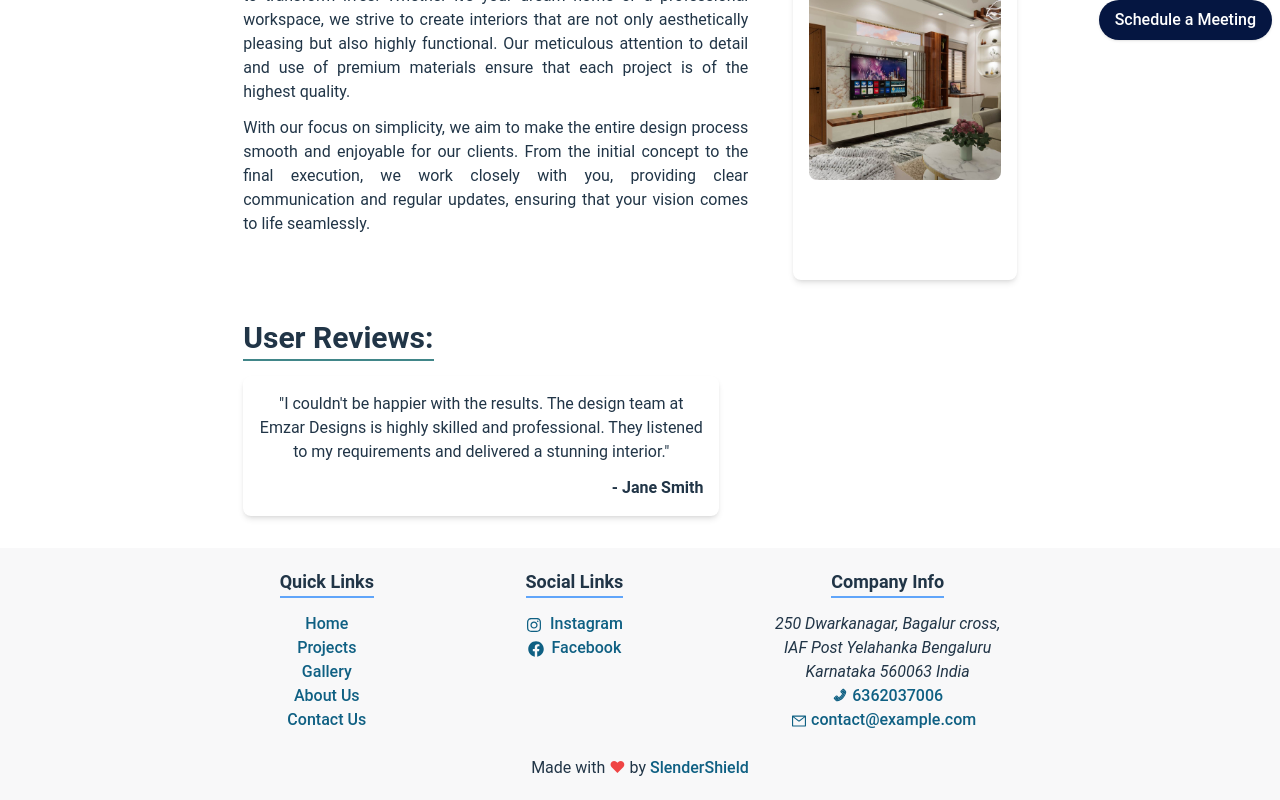
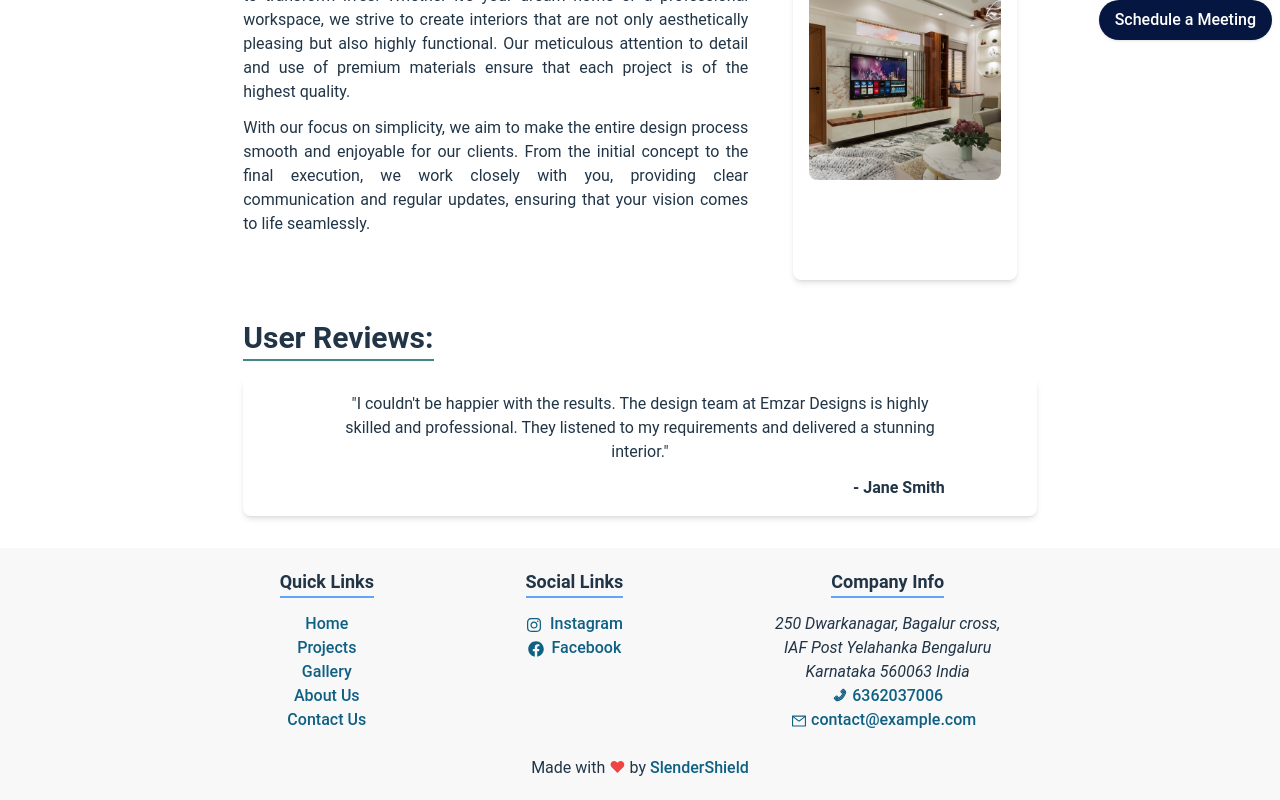
Before and after one commit to SlenderShield/EmzarDesign, a React (Vite) app: page /about-us in a window 1280 px wide. Shown: the part 664-1464 px from the top of the page. Built offline with nearby package versions, Linux system fonts and the light colour scheme.

Commit message:
user review fix

```diff
--- a/src/pages/about.jsx
+++ b/src/pages/about.jsx
@@ -66,7 +66,7 @@ const AboutUsPage = () => {
             User Reviews:
           </span>
         </h2>
-        <div className="bg-white rounded-lg p-4 shadow-md w-full md:w-5/6 xl:w-3/5">
+        <div className="bg-white rounded-lg p-4 shadow-md w-full ">
           <Carousel
             showArrows={false}
             showThumbs={false}
@@ -75,6 +75,7 @@ const AboutUsPage = () => {
             showIndicators={false}
             autoPlay={true}
             interval={5000}
+            className="flex justify-center w-full md:w-5/6 xl:w-4/5 mx-auto"
           >
             <div>
               <p className="text-center mb-3">
```
